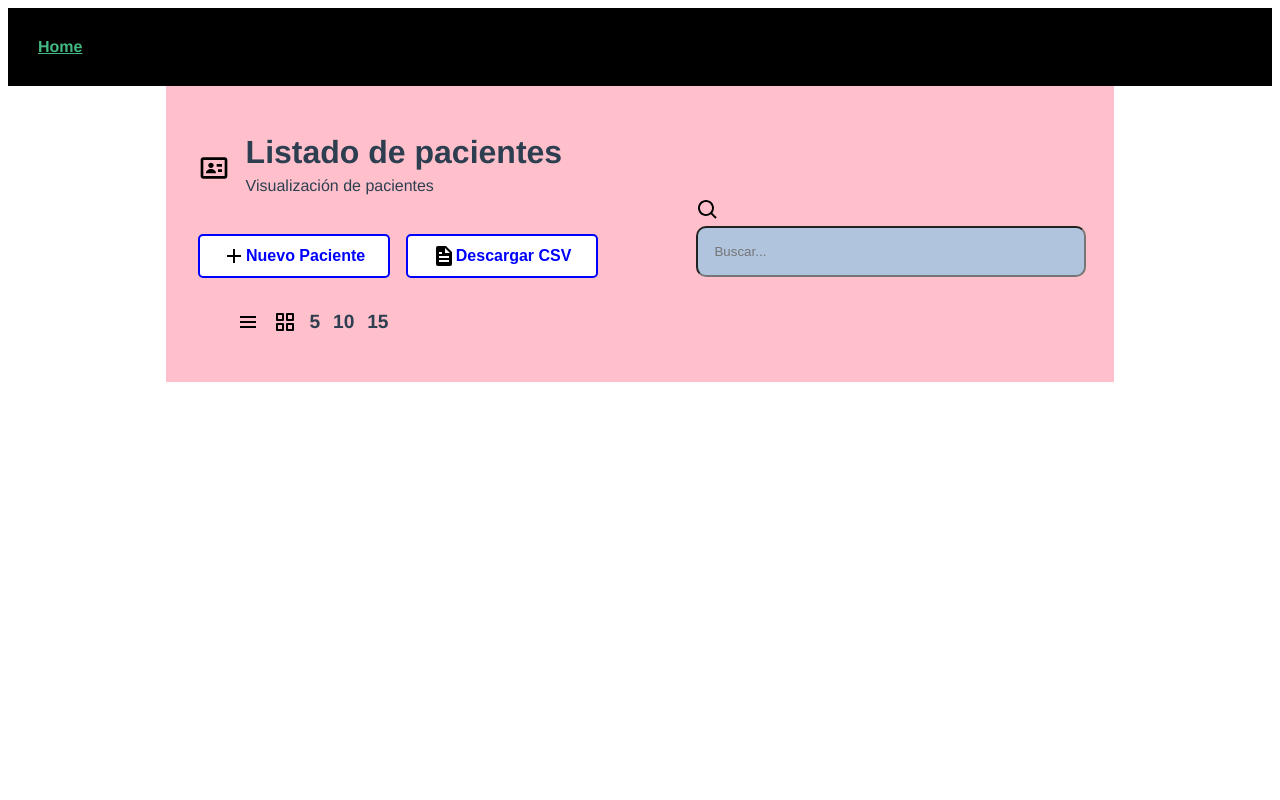
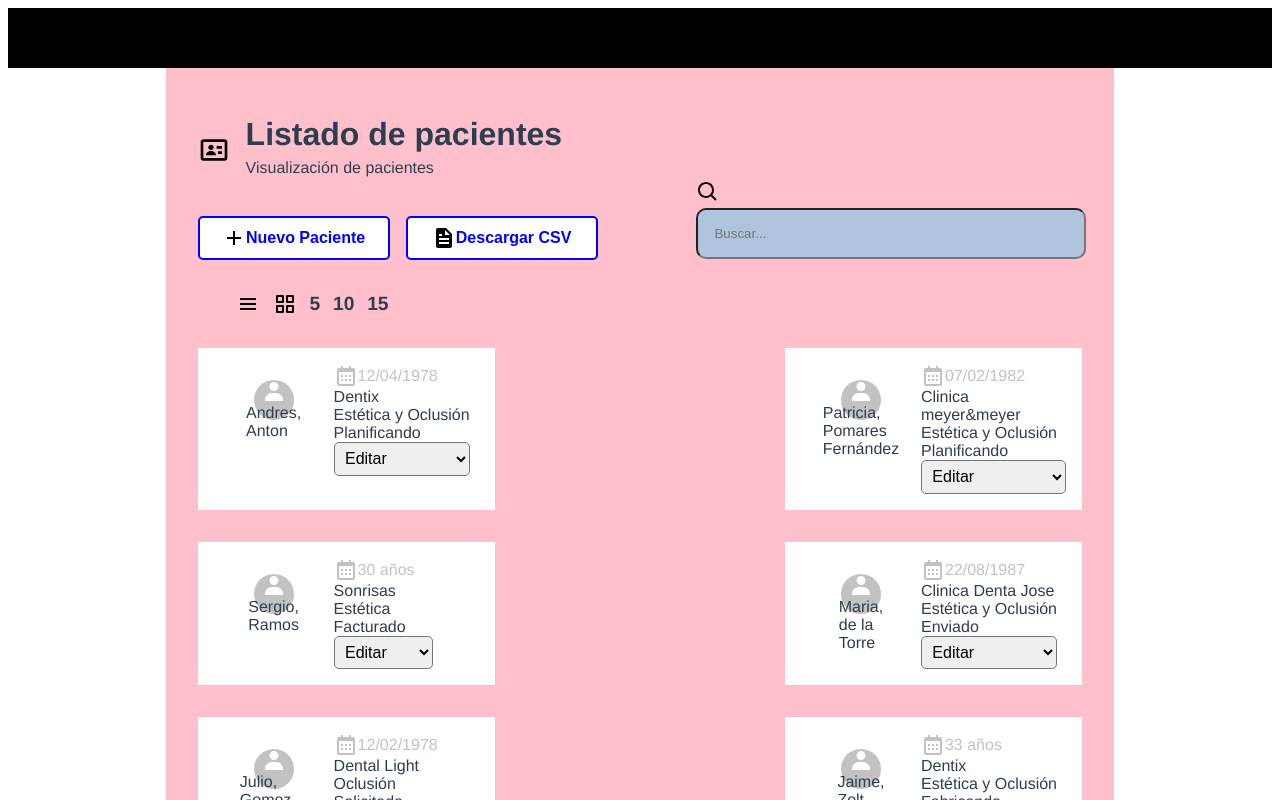
Before and after one commit to Claratj/secret-aligner, a Vue app: page / in a window 1280 px wide. Both pictures are taken after a click on the picture 284 px from the left and 321 px from the top of the page. Shown: the top 800 px of the page. Built offline with nearby package versions, Linux system fonts and the light colour scheme.

Commit message:
style grid basis ok

```diff
--- a/src/App.vue
+++ b/src/App.vue
@@ -1,5 +1,5 @@
 <template>
-  <div id="nav"><router-link to="/">Home</router-link></div>
+  <div id="nav"></div>
   <router-view />
 </template>
 
@@ -12,9 +12,11 @@
   overflow: hidden;
   width: 100%;
   margin: 0;
+  padding: 0;
 }
 
 #nav {
+  margin: 0;
   padding: 30px;
   background-color: black;
 }
--- a/src/components/ClientCard.vue
+++ b/src/components/ClientCard.vue
@@ -1,17 +1,82 @@
 <template>
-  <div class="client-card"></div>
+  <div class="card-container">
+    <div class="card" v-for="(patient, index) in patients" :key="index">
+      <figure>
+        <img src="@/assets/icons/avatar.svg" />
+        <figcaption>
+          <span>
+            {{ patient.datos_paciente.nombre }},
+            {{ patient.datos_paciente.apellidos }}
+          </span>
+        </figcaption>
+      </figure>
+      <div class="card-info">
+        <span class="birthday">
+          <img src="@/assets/icons/calendar.svg" />
+          {{ patient.datos_paciente.fecha_nacimiento }}
+        </span>
+        <span>
+          {{ patient.ficha_dental.clinica }}
+        </span>
+        <span>
+          {{ patient.ficha_dental.objetivo_tratamiento }}
+        </span>
+        <span>
+          <div v-if="patient.ficha_dental.estado === 'solicitado'" class="status-gray"> Solicitado </div>
+          <div v-if="patient.ficha_dental.estado === 'facturado'" class="status-green"> Facturado </div>
+
+          <div v-if="patient.ficha_dental.estado === 'planificando'" class="status-orange"> Planificando </div>
+          <div v-if="patient.ficha_dental.estado === 'fabricando'" class="status-blue"> Fabricando </div>
+          <div v-if="patient.ficha_dental.estado === 'enviado'" class="status-green"> Enviado </div>
+          <div v-if="patient.ficha_dental.estado === 'aceptado'" class="status-green"> Aceptado </div>
+        </span>
+        <select name="" id="" class="actions">
+          <option value="" disabled>Acciones</option>
+          <option value="edit">Editar</option>
+          <option value="finish">Finalizar</option>
+          <option value="delete">Borrar</option>
+        </select>
+      </div>
+    </div>
+  </div>
 </template>
 
 <script>
+import patients from "@/data/patients.json";
+
 export default {
   name: "ClientCard",
+  data() {
+    return {
+      patients: patients
+    };
+  }
 };
 </script>
 
 
 <style scoped>
-.client-card {
+.card-container {
   width: 100%;
-  background-color: red;
+  display: flex;
+  flex-wrap: wrap;
+  justify-content: space-between;
+}
+.card {
+  width: 30%;
+  padding: 1rem;
+  margin: 1rem 0;
+  background-color: white;
+  display: flex;
+}
+figure {
+  display: flex;
+  flex-direction: column;
+  align-items: center;
+  flex-shrink: 0;
+}
+.card-info {
+  display: flex;
+  flex-direction: column;
 }
 </style>
--- a/src/components/TableClients.vue
+++ b/src/components/TableClients.vue
@@ -1,7 +1,7 @@
-import TableClient from '@/components/TableClients.vue';
-import patients from '@/data/patients.json';
 <template>
+  <div>
     <table>
+      {{ this.search }}
       <thead>
         <tr>
           <th class="table-title">
@@ -56,43 +56,13 @@ import patients from '@/data/patients.json';
             {{ patient.ficha_dental.objetivo_tratamiento }}
           </td>
           <td class="table-content">
-          <div
-            v-if="patient.ficha_dental.estado === 'solicitado'"
-            class="status-gray"
-          >
-            Solicitado
-          </div>
-          <div
-            v-if="patient.ficha_dental.estado === 'facturado'"
-            class="status-green"
-          >
-            Facturado
-          </div>
+            <div v-if="patient.ficha_dental.estado === 'solicitado'" class="status-gray"> Solicitado </div>
+            <div v-if="patient.ficha_dental.estado === 'facturado'" class="status-green"> Facturado </div>
 
-          <div
-            v-if="patient.ficha_dental.estado === 'planificando'"
-            class="status-orange"
-          >
-            Planificando
-          </div>
-          <div
-            v-if="patient.ficha_dental.estado === 'fabricando'"
-            class="status-blue"
-          >
-            Fabricando
-          </div>
-          <div
-            v-if="patient.ficha_dental.estado === 'enviado'"
-            class="status-green"
-          >
-            Enviado
-          </div>
-          <div
-            v-if="patient.ficha_dental.estado === 'aceptado'"
-            class="status-green"
-          >
-            Aceptado
-          </div>
+            <div v-if="patient.ficha_dental.estado === 'planificando'" class="status-orange"> Planificando </div>
+            <div v-if="patient.ficha_dental.estado === 'fabricando'" class="status-blue"> Fabricando </div>
+            <div v-if="patient.ficha_dental.estado === 'enviado'" class="status-green"> Enviado </div>
+            <div v-if="patient.ficha_dental.estado === 'aceptado'" class="status-green"> Aceptado </div>
           </td>
           <td class="table-content table-actions">
             <select name="" id="" class="actions">
@@ -105,25 +75,80 @@ import patients from '@/data/patients.json';
         </tr>
       </tbody>
     </table>
+
+    <nav class="pagination">
+      <ul class="pagination">
+        <li class="page-item">
+          <button type="button" class="page-link" @click="page--">
+            <img src="@/assets/icons/chevron-left.svg" />
+          </button>
+        </li>
+        <li class="page-item">
+          <button
+            type="button"
+            class="page-link"
+            v-for="pageNumber in pages.slice(page - 1, page + 5)"
+            @click="page = pageNumber"
+            :key="pageNumber"
+          > {{ pageNumber }}
+          </button>
+        </li>
+        <li class="page-item">
+          <button type="button" @click="page++" v-if="page < pages.length" class="page-link">
+            <img src="@/assets/icons/chevron-right.svg" />
+          </button>
+        </li>
+      </ul>
+    </nav>
+  </div>
 </template>
 
 <script>
-import patients from '@/data/patients.json'
+import patients from "@/data/patients.json";
 
 export default {
-  name: 'TableClient',
+  name: "TableClient",
   props: {
     search: String,
+    number: Number
   },
   data() {
     return {
       patients: patients,
+      page: 1,
+      perPage: this.number,
+      pages: []
+    };
+  },
+  computed: {
+    displayedPatients: function () {
+      return this.paginate(this.patients);
     }
   },
+  watch: {
+    posts() {
+      this.setPages();
     }
+  },
+  methods: {
+    setPages() {
+      let numberOfPages = Math.ceil(this.patients.length / this.perPage);
+      for (let index = 1; index <= numberOfPages; index++) {
+        this.pages.push(index);
+      }
+    },
+    paginate(patients) {
+      let page = this.page;
+      let perPage = this.perPage;
+      let from = page * perPage - perPage;
+      let to = page * perPage;
+      return patients.slice(from, to);
+    }
+  }
+};
 </script>
 
-<style>
+<style >
 table {
   width: 100%;
   margin: 0 auto;
@@ -199,4 +224,12 @@ td {
   padding: 0.4rem;
   font-size: 1rem;
 }
+.pagination {
+  width: 70%;
+  margin: 0 auto;
+  display: flex;
+  flex-direction: row;
+  align-items: center;
+  text-decoration: none;
+}
 </style>
--- a/src/views/Home.vue
+++ b/src/views/Home.vue
@@ -25,24 +25,19 @@
         <div class="search-icon">
           <img src="@/assets/icons/search.svg" />
         </div>
-        <input
-          type="text"
-          id="search"
-          placeholder="Buscar..."
-          v-model="search"
-        />
+        <input type="text" name="search" id="search" placeholder="Buscar..." v-model="search" />
       </label>
     </header>
     <section>
       <div class="show">
         <img src="@/assets/icons/menu.svg" @click="show('table')" />
         <img src="@/assets/icons/grid.svg" @click="show('grid')" />
-        <p>5</p>
-        <p>10</p>
-        <p>15</p>
+        <p @click="show(5)">5</p>
+        <p @click="show(10)">10</p>
+        <p @click="show(15)">15</p>
       </div>
       <span v-if="table">
-        <TableClients :search="search" />
+        <TableClients :search="search" :number="number" />
       </span>
       <span v-if="grid">
         <ClientCard />
@@ -52,39 +47,49 @@
 </template>
 
 <script>
-import TableClients from '@/components/TableClients.vue'
-import ClientCard from '@/components/ClientCard.vue'
+import TableClients from "@/components/TableClients.vue";
+import ClientCard from "@/components/ClientCard.vue";
 
 export default {
-  name: 'Home',
+  name: "Home",
   components: {
     TableClients,
-    ClientCard,
+    ClientCard
   },
   data() {
     return {
-      search: '',
+      search: "",
       table: true,
       grid: false,
-    }
+      number: ""
+    };
   },
   methods: {
     create() {
-      this.$store.dispatch('drawers/fixed')
-      this.$store.dispatch('drawers/open', { component: 'modal-new' })
+      this.$store.dispatch("drawers/fixed");
+      this.$store.dispatch("drawers/open", { component: "modal-new" });
     },
     show(display) {
-      if (display === 'table') {
-        this.table = true
-        this.grid = false
+      if (display === "table") {
+        this.table = true;
+        this.grid = false;
       }
-      if (display === 'grid') {
-        this.grid = true
-        this.table = false
+      if (display === "grid") {
+        this.grid = true;
+        this.table = false;
       }
-    },
-  },
-}
+      if (display === 5) {
+        this.number = 5;
+      }
+      if (display === 10) {
+        this.number = 10;
+      }
+      if (display === 15) {
+        this.number = 15;
+      }
+    }
+  }
+};
 </script>
 
 <style scoped>
@@ -169,7 +174,7 @@ p {
 .search input {
   width: 100%;
   padding: 1rem;
-  background-image: require('@/assets/icons/search.svg');
+  background-image: require("@/assets/icons/search.svg");
   background-repeat: no-repeat;
   background-size: 18px 18px;
   background-position: center;
```
Also changed, not shown: .prettierrc.js. Lines whose indentation alone changed are shown as unchanged.
